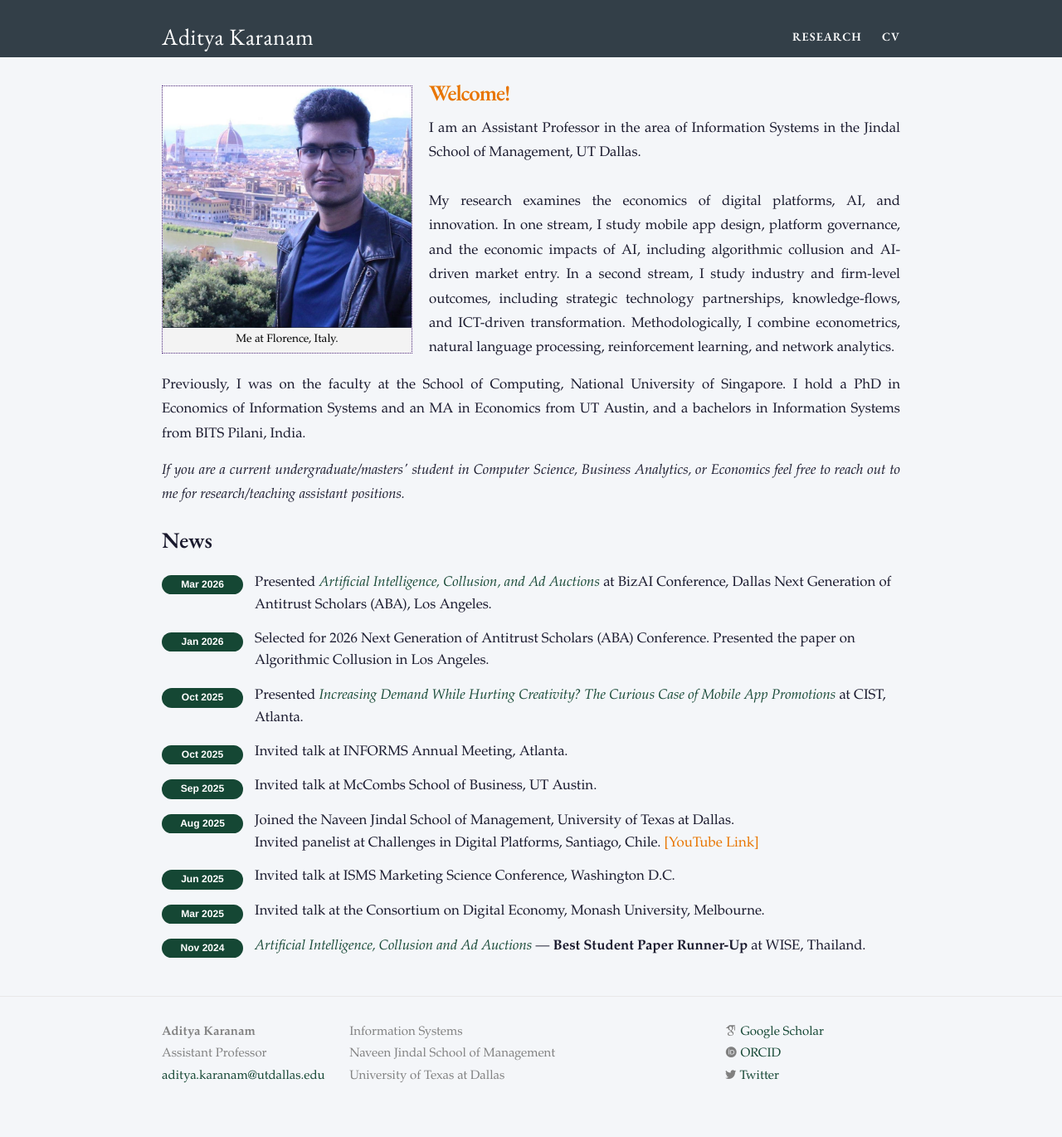
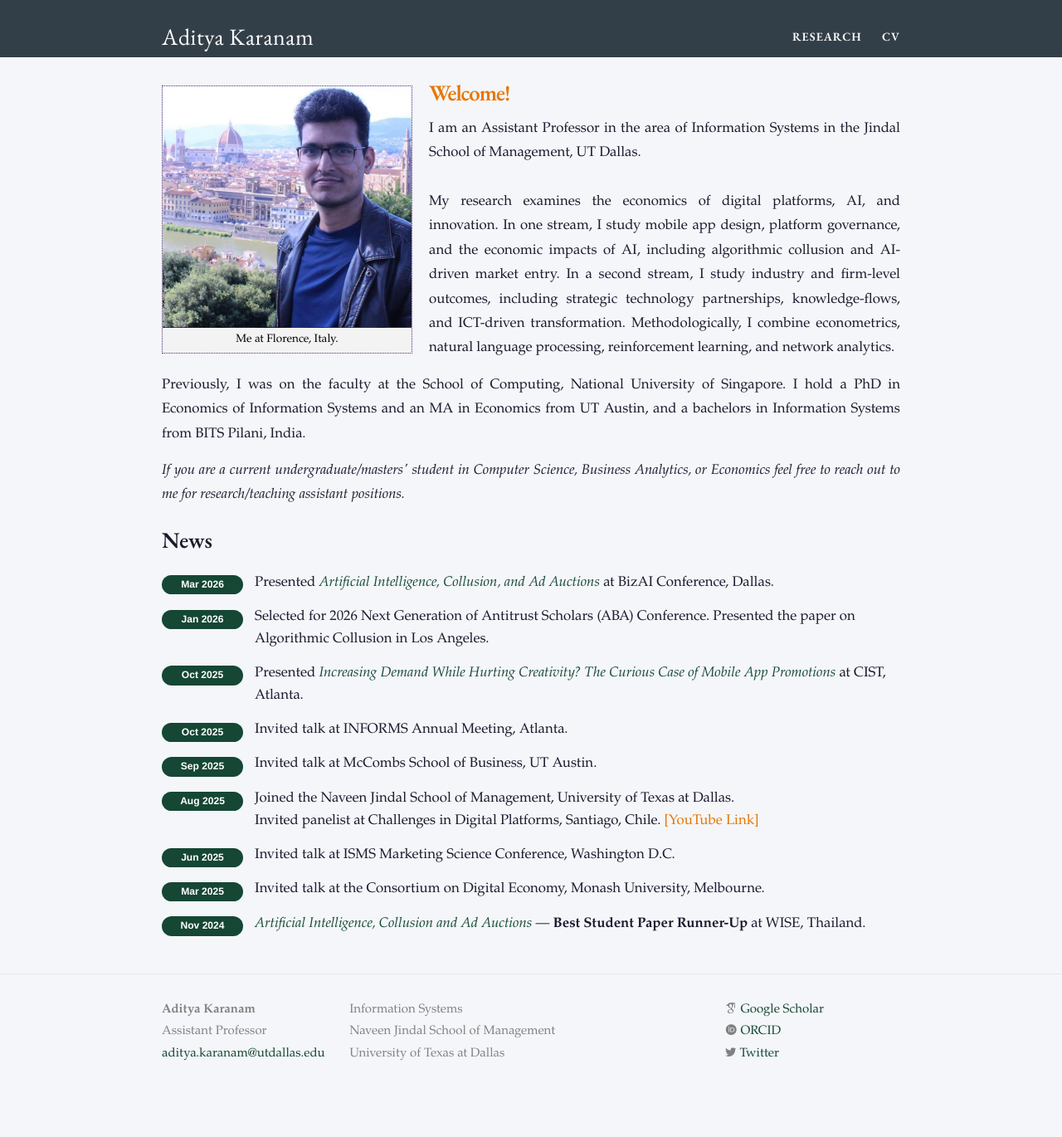
Before and after one commit to askaranam/askaranam.github.io, a Jekyll site: the page built from index.html, in a window 1280 px wide. Shown: the whole page at 83% size. Built offline with Jekyll 4.4.1, drawn with Linux system fonts in a browser that asks for light colours; nearby versions of some CDN libraries; some web fonts are replaced; after the commit the page ends 1343 px from its top, so only the background shows below that.

Commit message:
Update index.html

```diff
--- a/index.html
+++ b/index.html
@@ -69,7 +69,7 @@ Am greatly interested in building market intelligent programs that can provide a
 
 <h2>News</h2>
 <ul class="timeline">
-  <li><span class="date-pill">Mar 2026</span><span>Presented <em>Artificial Intelligence, Collusion, and Ad Auctions</em> at BizAI Conference, Dallas Next Generation of Antitrust Scholars (ABA), Los Angeles.</span></li>
+  <li><span class="date-pill">Mar 2026</span><span>Presented <em>Artificial Intelligence, Collusion, and Ad Auctions</em> at BizAI Conference, Dallas.</span></li>
   <li><span class="date-pill">Jan 2026</span><span>Selected for 2026 Next Generation of Antitrust Scholars (ABA) Conference. Presented the paper on Algorithmic Collusion in Los Angeles. </span></li>
   <li><span class="date-pill">Oct 2025</span><span>Presented <em>Increasing Demand While Hurting Creativity? The Curious Case of Mobile App Promotions</em> at CIST, Atlanta.</span></li>
   <li><span class="date-pill">Oct 2025</span><span>Invited talk at INFORMS Annual Meeting, Atlanta.</span></li>
```
